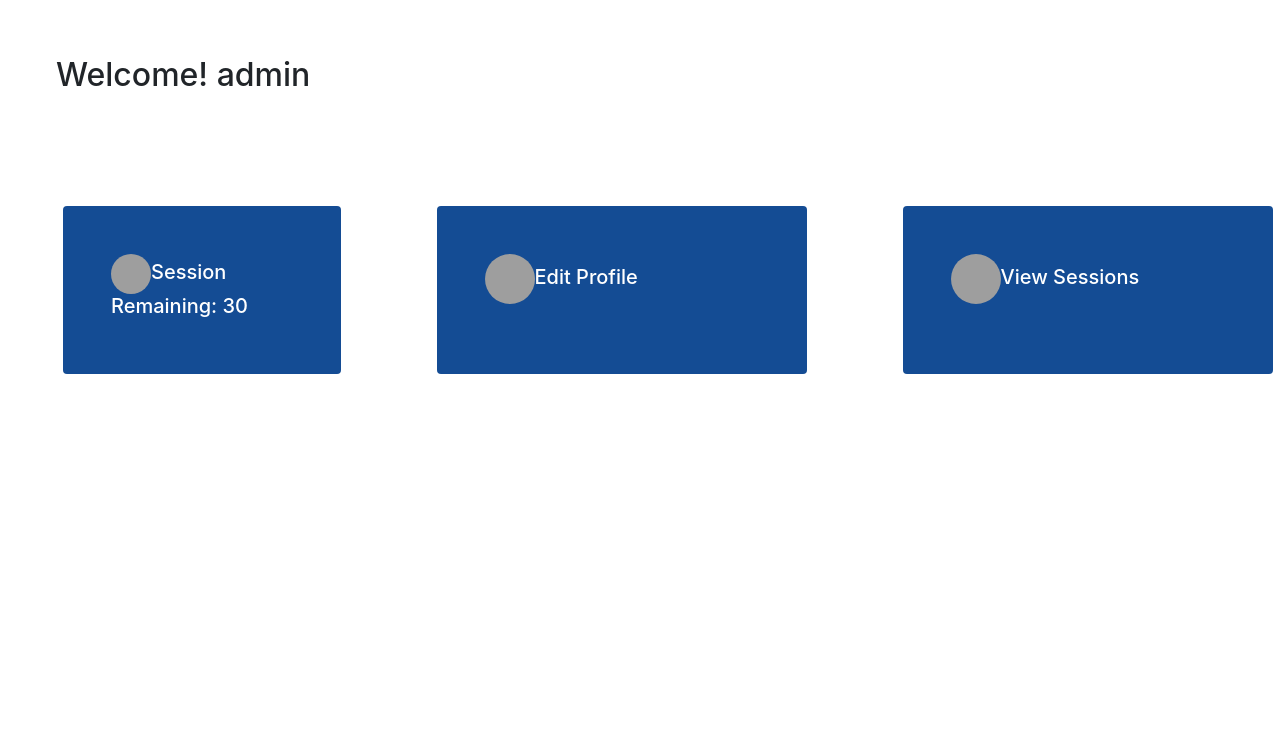
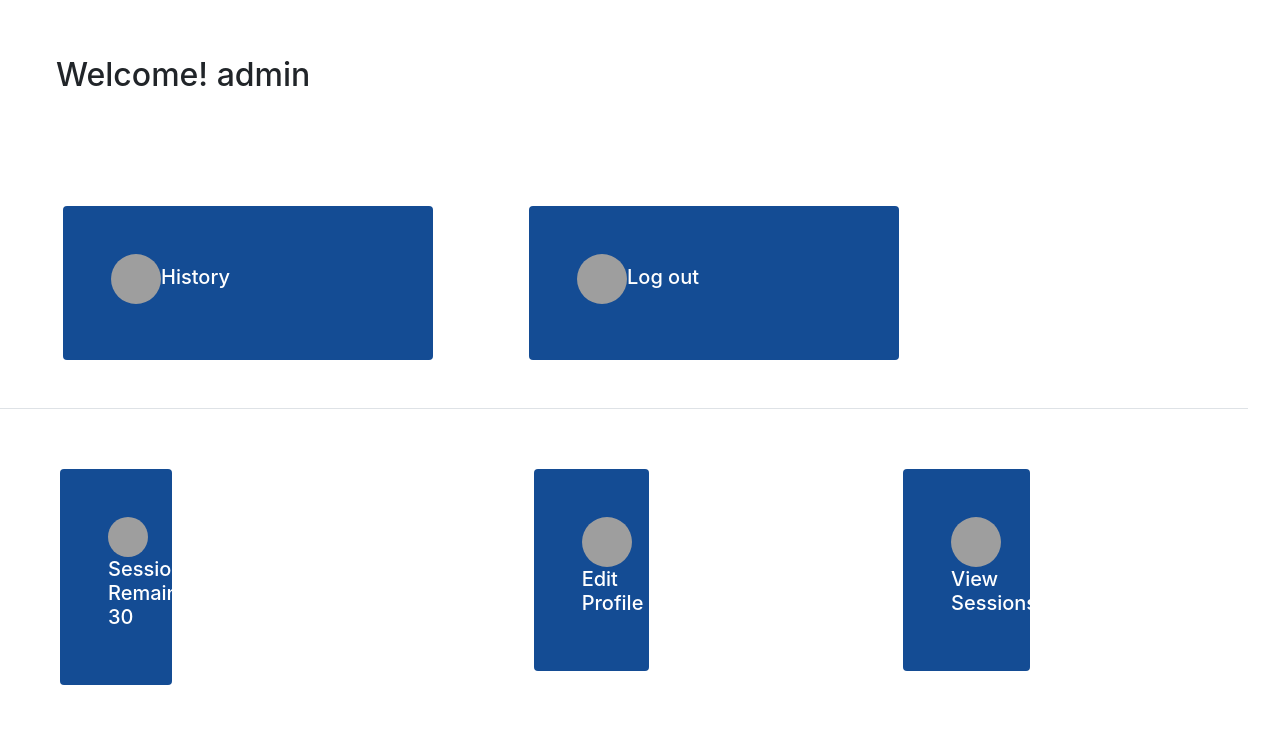
Before and after one commit to Javabutdif/System_Integration, a PHP site: page /Homepage.php in a window 1280 px wide. Shown: the part 56-801 px from the top of the page. Before the commit the page ends 430 px from the top, so only its background shows below. Run offline with PHP 8.4, Linux system fonts and the light colour scheme; the visitor is signed in with stand-in values (Sample User, id 1); some libraries are stand-ins or nearby versions; grey boxes are pictures that could not be loaded.

Commit message:
need fix

```diff
--- a/static/Homepage.php
+++ b/static/Homepage.php
@@ -33,24 +33,31 @@
   </button>
 
 </nav>
-
 <div class="container container-fluid p-5 m-2 col-6 rounded  "  >
     <h2 class="text-black">Welcome! <?php echo $_SESSION["name"] ?></h2>
 </div>
-<div class="container container-fluid d-inline-flex w-100">
+
+
+<table class="table table-responsive d-table-row ">
+  <tbody>
+    <tr>
+      <td>
+
   <div class="container container-fluid p-5 m-5 col-3 rounded " style="background-color:#144c94;" >
 
     <h5 class="text-white">   <img src="/jems/images/time.jpg" class="rounded-circle" style="height:40px; width:40px"/>Session Remaining: 30</h5>
 
   </div>
-
+    </td>
+    <td>
 
       <div id="box" class="container container-fluid p-5 m-5 col-4  rounded" style="background-color:#144c94;" >
       <a href="Profile.php" style="width: 100%;" >
       <h5 class="text-white" type="submit"> <img src="/jems/images/traced-pen.jpg" class="rounded-circle" style="height:50px; width:50px"/>Edit Profile</h5>
     </a>
      </div>
-
+    </td>
+    <td>
 
 
   <div id="box" class="container container-fluid p-5 m-5 col-4  rounded" style="background-color:#144c94;" >
@@ -58,8 +65,25 @@
     <h5 class="text-white"> <img src="/jems/images/traced-pen.jpg" class="rounded-circle" style="height:50px; width:50px"/>View Sessions</h5>
   </a>
   </div>
+    </td>
 
+    </tr>
+
+
+<div class="container container-fluid d-inline-flex w-100">
+<div id="box" class="container container-fluid p-5 m-5 col-4  rounded" style="background-color:#144c94;" >
+  <a href="#" style="width: 100%;" >
+    <h5 class="text-white"> <img src="/jems/images/traced-pen.jpg" class="rounded-circle" style="height:50px; width:50px"/>History</h5>
+  </a>
+  </div>
+  <div id="box" class="container container-fluid p-5 m-5 col-4  rounded" style="background-color:#144c94;" >
+  <a href="Login.php" style="width: 100%;" >
+    <h5 class="text-white"> <img src="/jems/images/traced-pen.jpg" class="rounded-circle text-danger" style="height:50px; width:50px"/>Log out</h5>
+  </a>
+  </div>
 </div>
+</tbody>
+<table>
 </body>
 </html>
 
```
